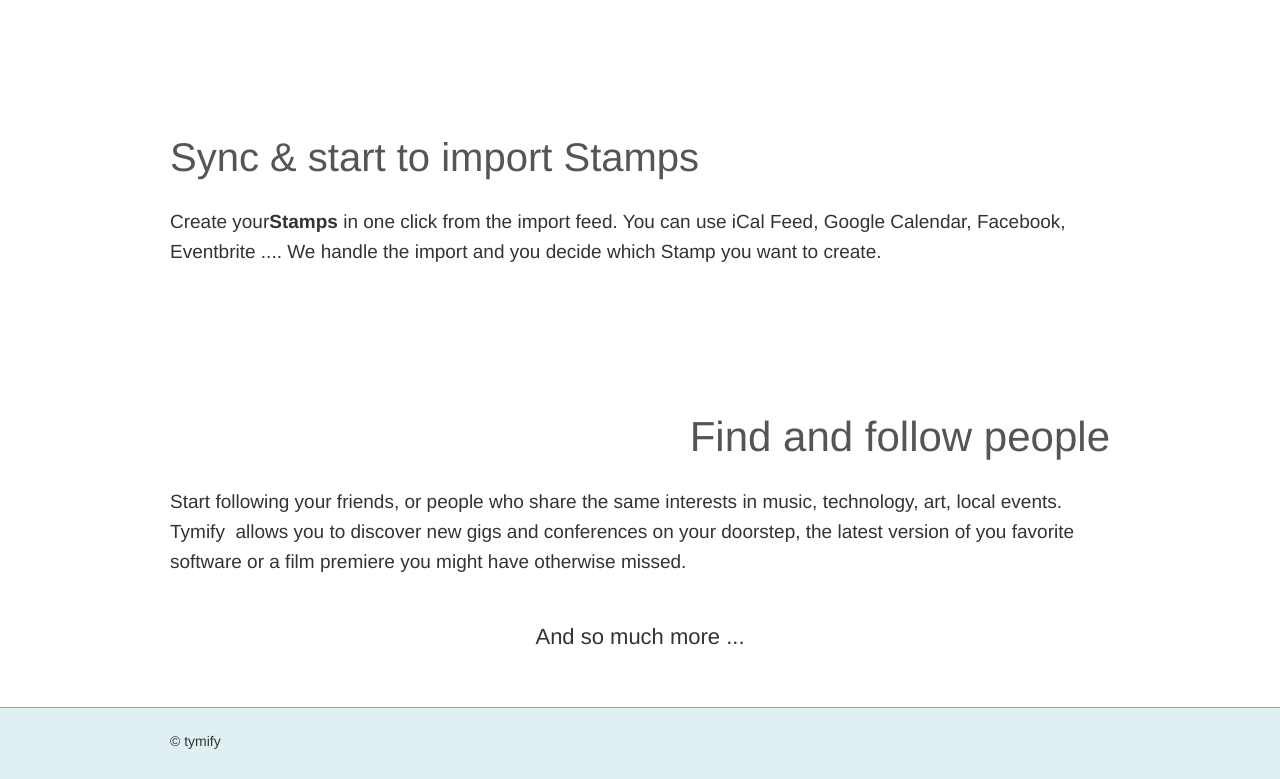
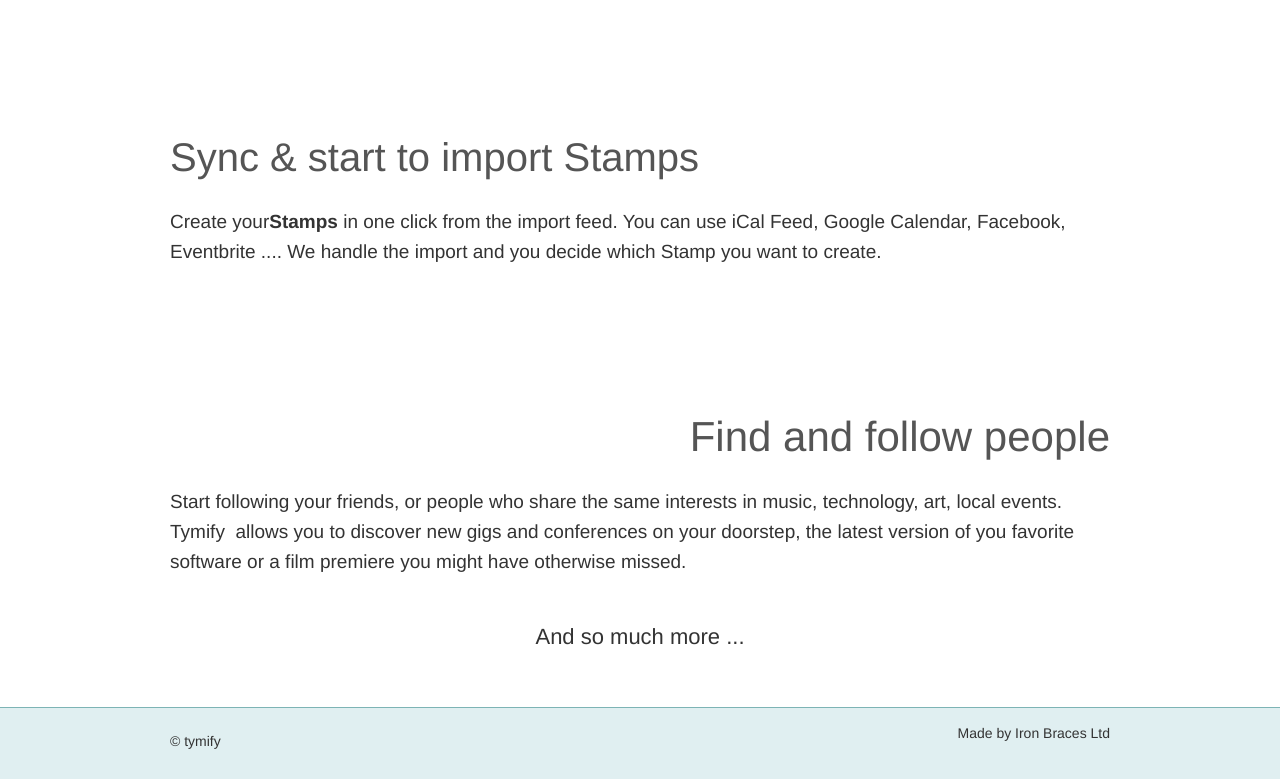
Before and after one commit to tymify/tymify.github.com, a plain HTML site: page index.html in a window 1280 px wide. Shown: the part 1527-2306 px from the top of the page. Drawn offline with Linux system fonts and the light colour scheme; a script that the page names is missing; a web font is replaced by a local one.

Commit message:
add Iron brace ref in the footer

```diff
--- a/index.html
+++ b/index.html
@@ -211,7 +211,10 @@
             <div class="pull-left">
               <p>© tymify</p>
             </div>
-          </span>
+            <div class="pull-right">
+		    <p>Made by Iron Braces Ltd</p>
+	    </div>
+    	  </span>
         </div>
       </div>
     </div>
```
